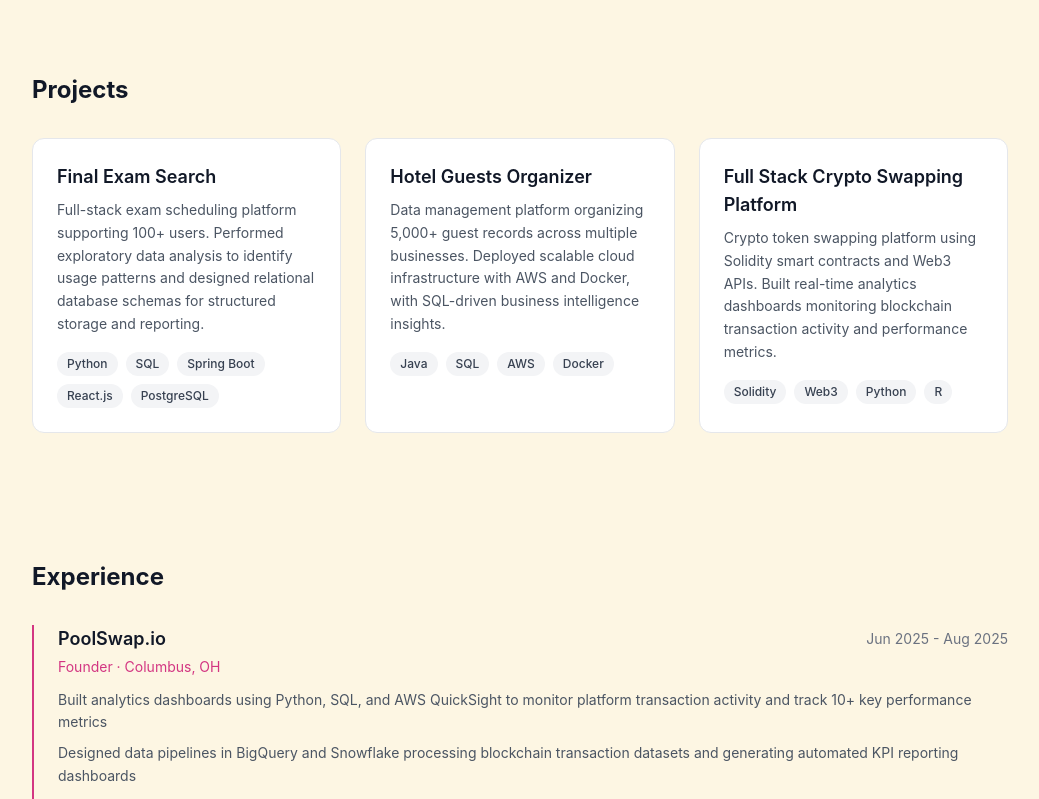
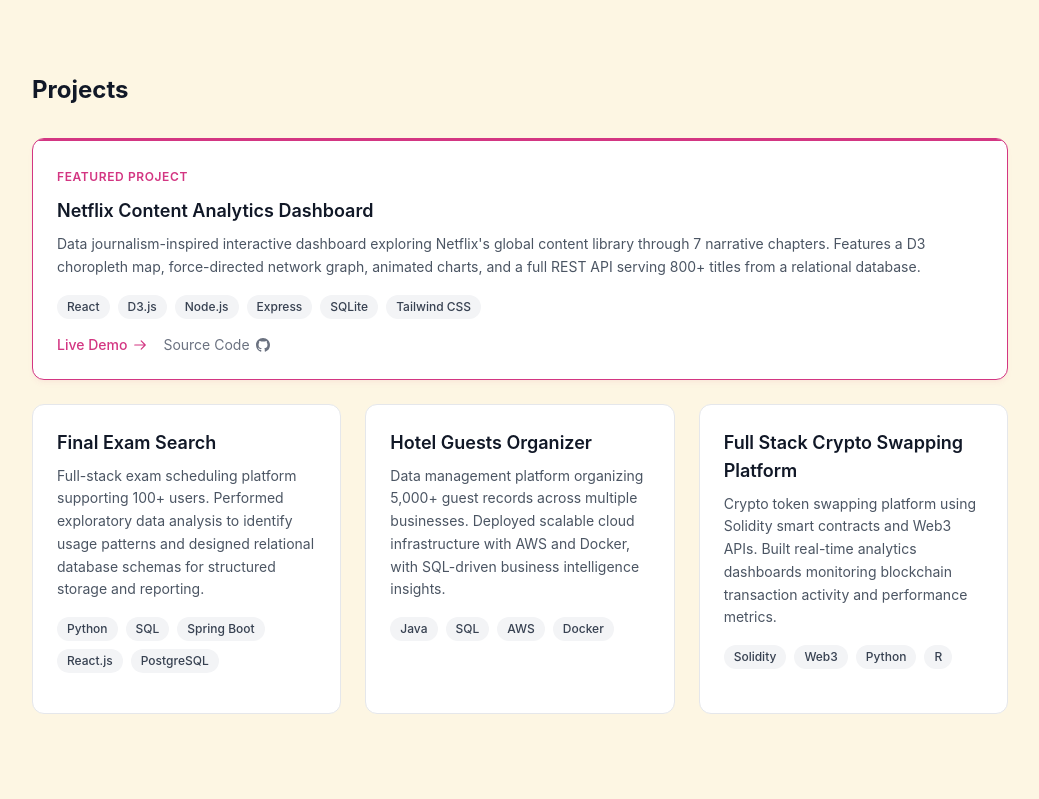
Before and after one commit to Krishx2005/krish-portfolio, a React (Vite) app: page / in a window 1280 px wide. Shown: the part 600-1399 px from the top of the page, without its empty margins (120-1159 px from the left). Built offline with nearby package versions, Linux system fonts and the light colour scheme; no server answers.

Commit message:
Add Netflix Content Analytics Dashboard as featured project
Links to live demo and GitHub repo from the projects section.

```diff
--- a/src/components/ProjectCard.jsx
+++ b/src/components/ProjectCard.jsx
@@ -1,15 +1,26 @@
-export default function ProjectCard({ title, tech, description }) {
+export default function ProjectCard({ title, tech, description, link, github, featured }) {
   return (
-    <div className="group relative overflow-hidden border border-gray-200 dark:border-gray-700 rounded-xl p-6 hover:-translate-y-1 hover:shadow-lg hover:shadow-accent/10 dark:hover:shadow-accent-light/10 transition-all duration-200 bg-white dark:bg-darkcard">
-      <div className="absolute top-0 left-0 right-0 h-0.5 bg-accent dark:bg-accent-light scale-x-0 group-hover:scale-x-100 transition-transform duration-300 origin-left" />
+    <div className={`group relative overflow-hidden border rounded-xl p-6 hover:-translate-y-1 hover:shadow-lg transition-all duration-200 bg-white dark:bg-darkcard ${
+      featured
+        ? 'border-accent dark:border-accent-light shadow-md shadow-accent/5 dark:shadow-accent-light/5 md:col-span-2 lg:col-span-3'
+        : 'border-gray-200 dark:border-gray-700 hover:shadow-accent/10 dark:hover:shadow-accent-light/10'
+    }`}>
+      <div className={`absolute top-0 left-0 right-0 h-0.5 bg-accent dark:bg-accent-light transition-transform duration-300 origin-left ${featured ? 'scale-x-100' : 'scale-x-0 group-hover:scale-x-100'}`} />
       <div className="absolute inset-0 bg-gradient-to-r from-accent/5 to-transparent opacity-0 group-hover:opacity-100 transition-opacity duration-300 pointer-events-none" />
+
+      {featured && (
+        <span className="relative inline-block text-xs font-semibold uppercase tracking-wider text-accent dark:text-accent-light mb-3">
+          Featured Project
+        </span>
+      )}
+
       <h3 className="relative text-lg font-semibold text-gray-900 dark:text-white mb-2">
         {title}
       </h3>
       <p className="relative text-sm text-gray-600 dark:text-gray-400 mb-4 leading-relaxed">
         {description}
       </p>
-      <div className="relative flex flex-wrap gap-2">
+      <div className="relative flex flex-wrap gap-2 mb-4">
         {tech.map((t) => (
           <span
             key={t}
@@ -19,6 +30,37 @@
           </span>
         ))}
       </div>
+
+      {(link || github) && (
+        <div className="relative flex items-center gap-4">
+          {link && (
+            <a
+              href={link}
+              target="_blank"
+              rel="noopener noreferrer"
+              className="inline-flex items-center gap-1.5 text-sm font-medium text-accent dark:text-accent-light hover:underline"
+            >
+              Live Demo
+              <svg className="w-3.5 h-3.5" fill="none" viewBox="0 0 24 24" stroke="currentColor" strokeWidth={2}>
+                <path strokeLinecap="round" strokeLinejoin="round" d="M14 5l7 7m0 0l-7 7m7-7H3" />
+              </svg>
+            </a>
+          )}
+          {github && (
+            <a
+              href={github}
+              target="_blank"
+              rel="noopener noreferrer"
+              className="inline-flex items-center gap-1.5 text-sm text-gray-500 dark:text-gray-400 hover:text-gray-900 dark:hover:text-white transition-colors"
+            >
+              Source Code
+              <svg className="w-3.5 h-3.5" fill="currentColor" viewBox="0 0 24 24">
+                <path d="M12 0C5.37 0 0 5.37 0 12c0 5.31 3.435 9.795 8.205 11.385.6.105.825-.255.825-.57 0-.285-.015-1.23-.015-2.235-3.015.555-3.795-.735-4.035-1.41-.135-.345-.72-1.41-1.23-1.695-.42-.225-1.02-.78-.015-.795.945-.015 1.62.87 1.845 1.23 1.08 1.815 2.805 1.305 3.495.99.105-.78.42-1.305.765-1.605-2.67-.3-5.46-1.335-5.46-5.925 0-1.305.465-2.385 1.23-3.225-.12-.3-.54-1.53.12-3.18 0 0 1.005-.315 3.3 1.23.96-.27 1.98-.405 3-.405s2.04.135 3 .405c2.295-1.56 3.3-1.23 3.3-1.23.66 1.65.24 2.88.12 3.18.765.84 1.23 1.905 1.23 3.225 0 4.605-2.805 5.625-5.475 5.925.435.375.81 1.095.81 2.22 0 1.605-.015 2.895-.015 3.3 0 .315.225.69.825.57A12.02 12.02 0 0024 12c0-6.63-5.37-12-12-12z" />
+              </svg>
+            </a>
+          )}
+        </div>
+      )}
     </div>
   );
 }
--- a/src/data/content.js
+++ b/src/data/content.js
@@ -10,6 +10,15 @@
 };
 
 export const projects = [
+  {
+    title: "Netflix Content Analytics Dashboard",
+    tech: ["React", "D3.js", "Node.js", "Express", "SQLite", "Tailwind CSS"],
+    description:
+      "Data journalism-inspired interactive dashboard exploring Netflix's global content library through 7 narrative chapters. Features a D3 choropleth map, force-directed network graph, animated charts, and a full REST API serving 800+ titles from a relational database.",
+    link: "https://netflix-content-analytics.vercel.app",
+    github: "https://github.com/Krishx2005/netflix-content-analytics",
+    featured: true,
+  },
   {
     title: "Final Exam Search",
     tech: ["Python", "SQL", "Spring Boot", "React.js", "PostgreSQL"],
```
